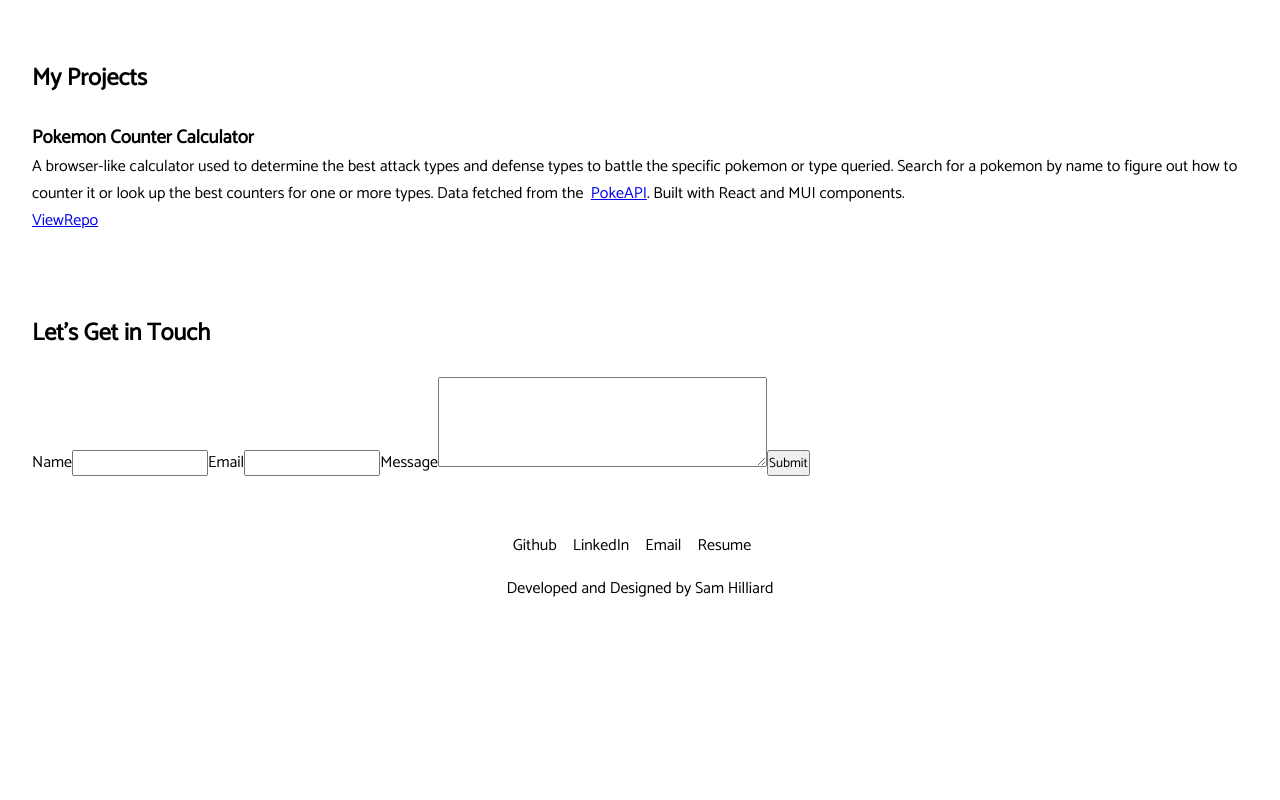
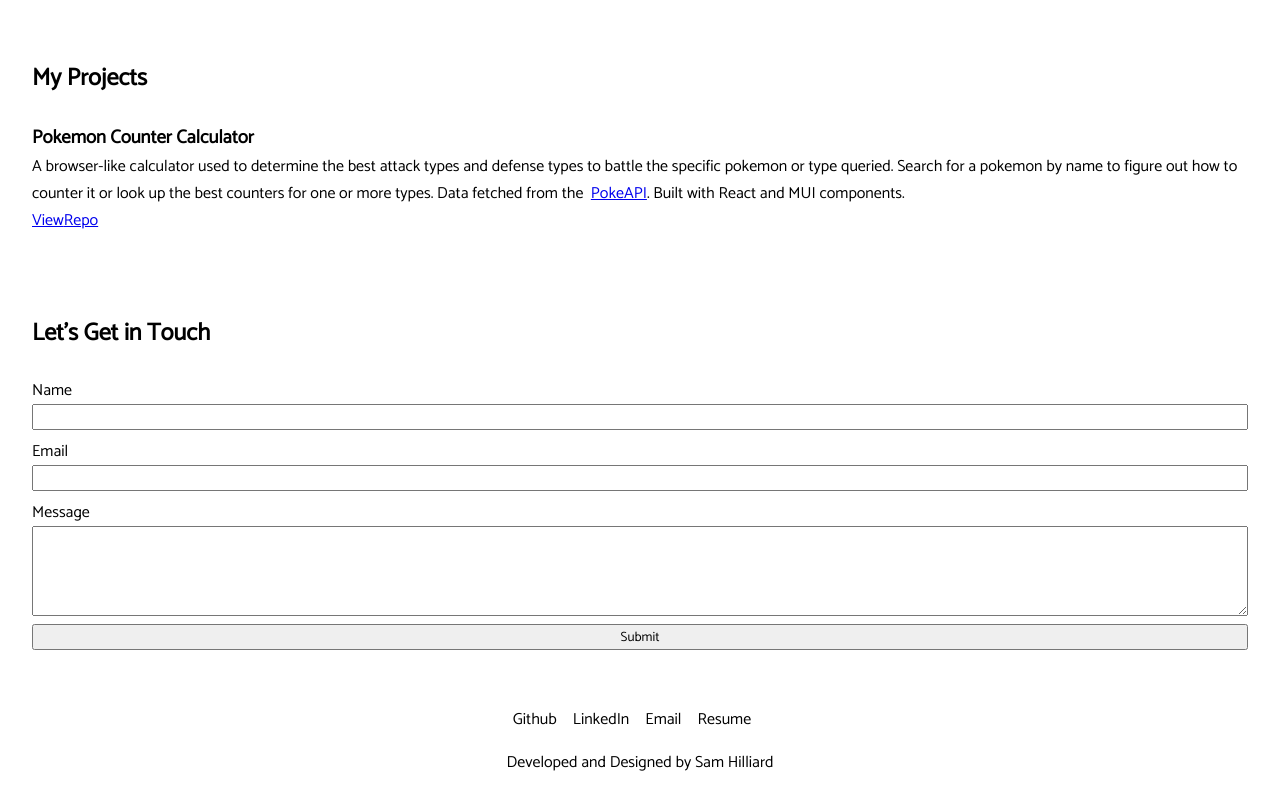
Before and after one commit to samhill15/portfolio-site, a React (Create React App) app in the folder site/: page / in a window 1280 px wide. Shown: the part 1063-1863 px from the top of the page. Before the commit the page ends 1689 px from the top, so only its background shows below. Built offline with nearby package versions, Linux system fonts and the light colour scheme.

Commit message:
grid column layout for contact form

```diff
--- a/site/src/components/App/App.css
+++ b/site/src/components/App/App.css
@@ -103,6 +103,16 @@ section > h2 {
 
 /* Contact Section */
 
+#contact-form {
+    display: grid;
+    gap: 0.5rem;
+}
+
+    .form-input {
+        display: flex;
+        flex-direction: column;
+    }
+
 /* Footer */
 
 footer {
--- a/site/src/components/Contact/Contact.js
+++ b/site/src/components/Contact/Contact.js
@@ -2,17 +2,23 @@ import React from 'react'
 
 export default function Contact() {
   return (
-    <section>
+    <section id="contact">
         <h2>Let's Get in Touch</h2>
-        <form>
-            <label for="name">Name</label>
-            <input type="text" id="name" name="name" />
+        <form id="contact-form">
+            <div className="form-input">
+              <label for="name">Name</label>
+              <input type="text" id="name" name="name" />
+            </div>
 
-            <label for="email">Email</label>
-            <input type="email" id="email" name="name" />
+            <div className="form-input">
+              <label for="email">Email</label>
+              <input type="email" id="email" name="name" />
+            </div>
 
-            <label for="message">Message</label>
-            <textarea id="message" name="message" rows="4" cols="50"></textarea>
+            <div className="form-input">
+              <label for="message">Message</label>
+              <textarea id="message" name="message" rows="4"></textarea>
+            </div>
 
             <input type="submit" value="Submit" />
         </form>
```
